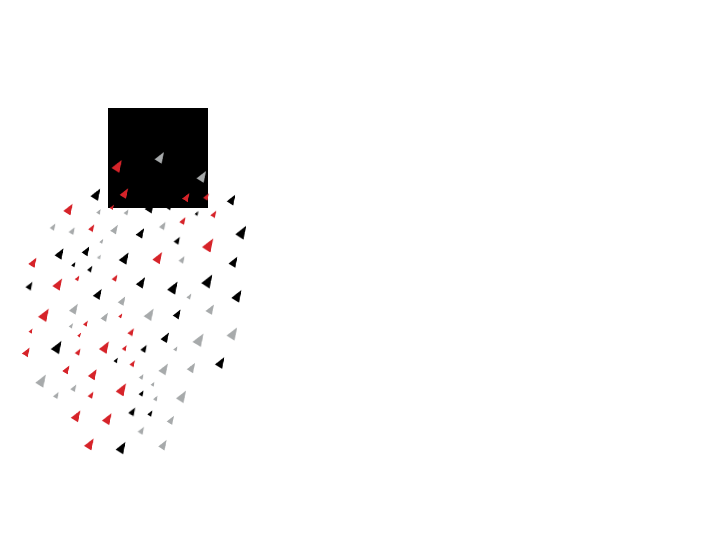
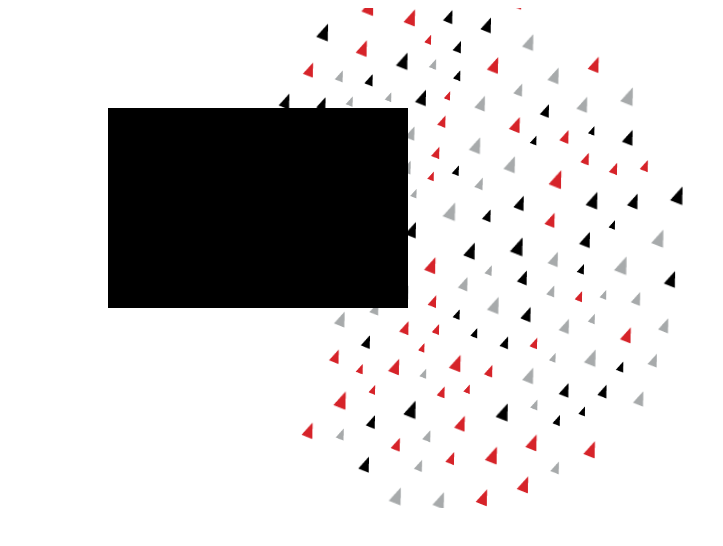
Before and after one commit to alexcomu/bigdive5-newlogo, a plain HTML site: page index.html in a window 1280 px wide. Shown: the whole page, without its empty margins (0-723 px from the left). Drawn offline with nearby package versions, Linux system fonts and the light colour scheme.

Commit message:
changed rectangle level

```diff
--- a/index.html
+++ b/index.html
@@ -13,10 +13,10 @@ nero: black
 */
 var colors = ['#A8A9AB', '#D32228','black'];
 var images = ['/img/element-black.png', '/img/element-grey.png', '/img/element-red.png']
-var width = 500,
+var width = 700,
     height = 500;
 
-var nodes = d3.range(100).map(function() { return {radius: Math.random() * 12 + 6}; }),
+var nodes = d3.range(150).map(function() { return {radius: Math.random() * 12 + 12}; }),
     root = nodes[0];
 
 
@@ -42,32 +42,24 @@ var node = svg.selectAll(".node")
 	.attr("class", "node")
 	.call(force.drag);
 
-var rectangle = svg.append("rect")
-                  .attr("x", 100)
-                  .attr("y", 100)
-                  .attr("width", 100)
-                  .attr("height", 100);
-                  /*.attr("transform", "translate(0,0)")
-                  .attr("transform", function(d){
-                    return "rotate(-30)";
-                  });*/
 
-
-svg.selectAll("image")
+svg.selectAll("rect")
     .data(nodes.slice(1))
     .enter().append("image")
     .attr("width", function(d) { return d.radius; })
-    .attr("height", function(d) { console.log(d);return d.radius; })
+    .attr("height", function(d) { return d.radius; })
     .attr("xlink:href", function(d, i) { return images[i % 3]; })
-    .attr("transform", function(d){
-        return "translate(20,20) rotate(10)";
-      });
-    //.style("fill", function(d, i) { return colors[i % 3]; });
-/*
-  .attr("transform", function(d){
-    return "rotate(40 150,130)";
-  })
-*/
+
+var rectangle = svg.append("rect")
+				            .attr("x", 100)
+				            .attr("y", 100)
+				            .attr("width", 300)
+				            .attr("height", 200);
+var timer = setInterval(function(){
+	root.px = 180;
+	root.py = 270;
+	force.resume();
+}, 300);
 
 force.on("tick", function(e) {
   var q = d3.geom.quadtree(nodes),
```
